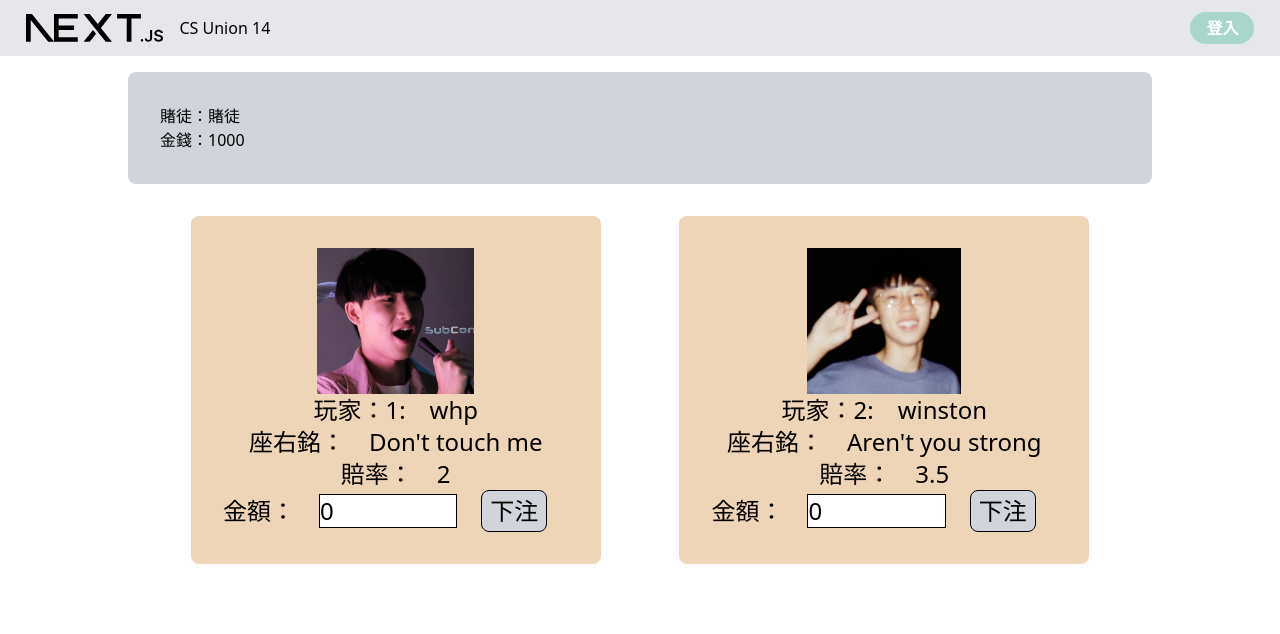
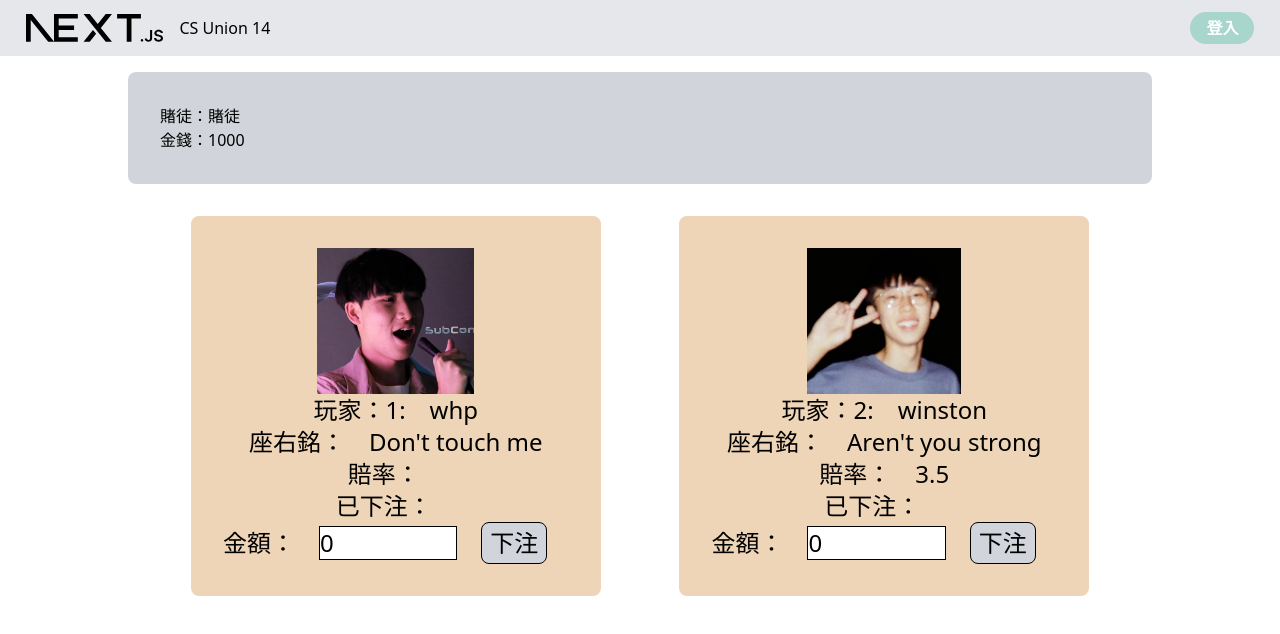
Before and after one commit to NCTUCSUnion/13cs_greeting, a Next.js app: page / in a window 1280 px wide. Shown: the top 634 px of the page. Built offline with nearby package versions, Linux system fonts and the light colour scheme; no server answers.

Commit message:
feat frontend connect to api

```diff
--- /dev/null
+++ b/components/api.jsx
@@ -0,0 +1,12 @@
+// api.js
+const BASE_URL = 'http://localhost:8000'; // FastAPI服务器的地址
+
+export const fetchData = async (endpoint) => {
+  console.log(`${BASE_URL}/${endpoint}`)
+  const response = await fetch(`${BASE_URL}/${endpoint}`);
+  console.log(response)
+//   if (!response.ok) {
+//     throw new Error('Network response was not ok');
+//   }
+  return response.json();
+};
--- a/components/players.jsx
+++ b/components/players.jsx
@@ -1,19 +1,18 @@
 "use client"
-import { useState } from 'react'
+import { useEffect, useState } from 'react';
+import { fetchData } from './api';
 import '@styles/globals.css'
 
 const Players = () => {
-    var gambler = {
-        name: "賭徒",
-        money: 1000,
-    }
+    const [gambler, setgambler] = useState([]);
+    const [rating1, setrating1] = useState(0);
+    const [rating2, setrating2] = useState(0);
+    const user_id = '1111';
     var player1 = {
         Name:'whp',
         ID:1,
         motto: "Don't touch me",
         img: '/assets/whp.png',
-        rating:2,
-        now: 0
     }
     var player2 = {
         Name:'winston',
@@ -23,18 +22,31 @@ const Players = () => {
         rating:3.5,
         now:0
     }
+    useEffect(() => {
+        // console.log('+++++')
+        fetchData(`users/${user_id}`)
+        .then((result) => {
+            // 在这里处理从FastAPI获取的数据
+            // console.log('-----')
+            // console.log(result);
+            setgambler(result);
+        })
+        .catch((error) => {
+            console.error(error);
+        });
+    }, []);
     return(
         <>
         <div className = 'w-full h-auto mx-auto'>
             <div className = "flex place-content-evenly w-[80%] m-auto">
-                <Player_card player = {player1} gambler={gambler}/>
-                <Player_card player = {player2} gambler={gambler}/>
+                <Player_card player = {player1} gambler={gambler} rating = {rating1} bid = {gambler.at_1} />
+                <Player_card player = {player2} gambler={gambler} rating = {rating2} bid = {gambler.at_2}/>
             </div>
         </div>
         </>
     )
 }
-const Player_card = ({ player ,gambler}) => {
+const Player_card = ({ player ,gambler,bid}) => {
     const [inputValue, setInputValue] = useState(0);
 
     const handleInputChange = (event) => {
@@ -61,6 +73,7 @@ const Player_card = ({ player ,gambler}) => {
                 <div className = 'text-2xl'>玩家：{player.ID}:&emsp;{player.Name}</div>
                 <div className = 'text-2xl'>座右銘：&emsp;{player.motto}</div>
                 <div className = 'text-2xl'>賠率：&emsp;{player.rating}</div>
+                <div className = 'text-2xl'>已下注：&emsp;{bid}</div>
                 {/* {player.now} */}
             </div>
             <div className = 'text-2xl '>
```
Also changed, not shown: 1 other file (tests, documents, lock files or other folders).
